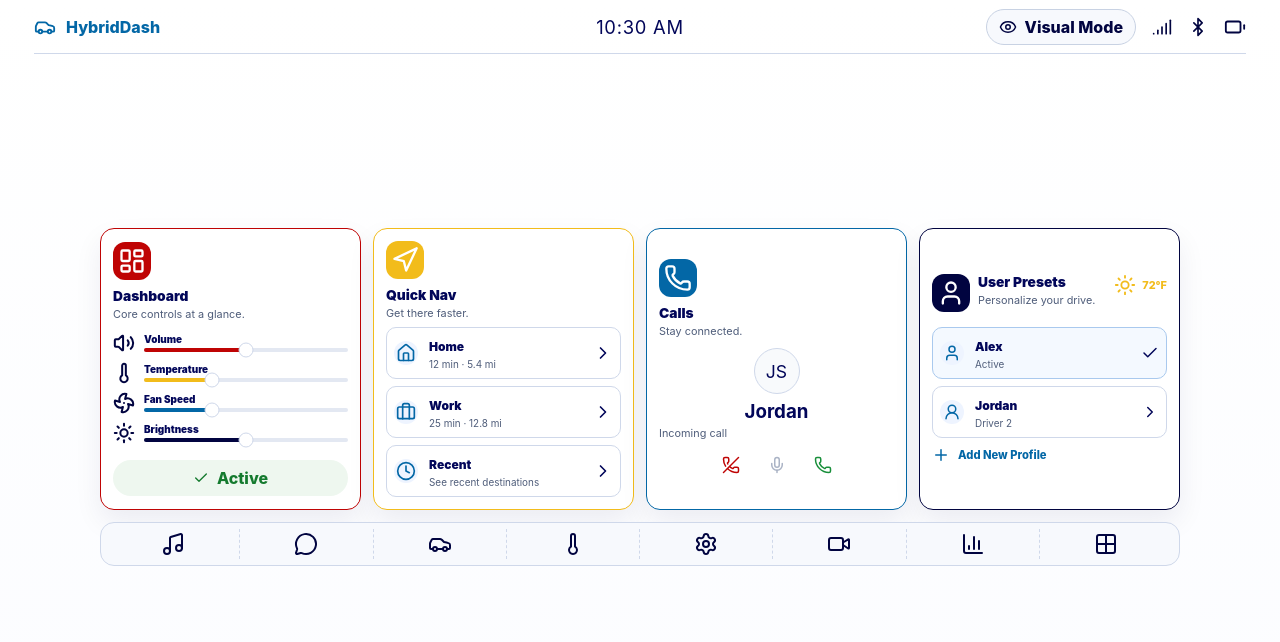
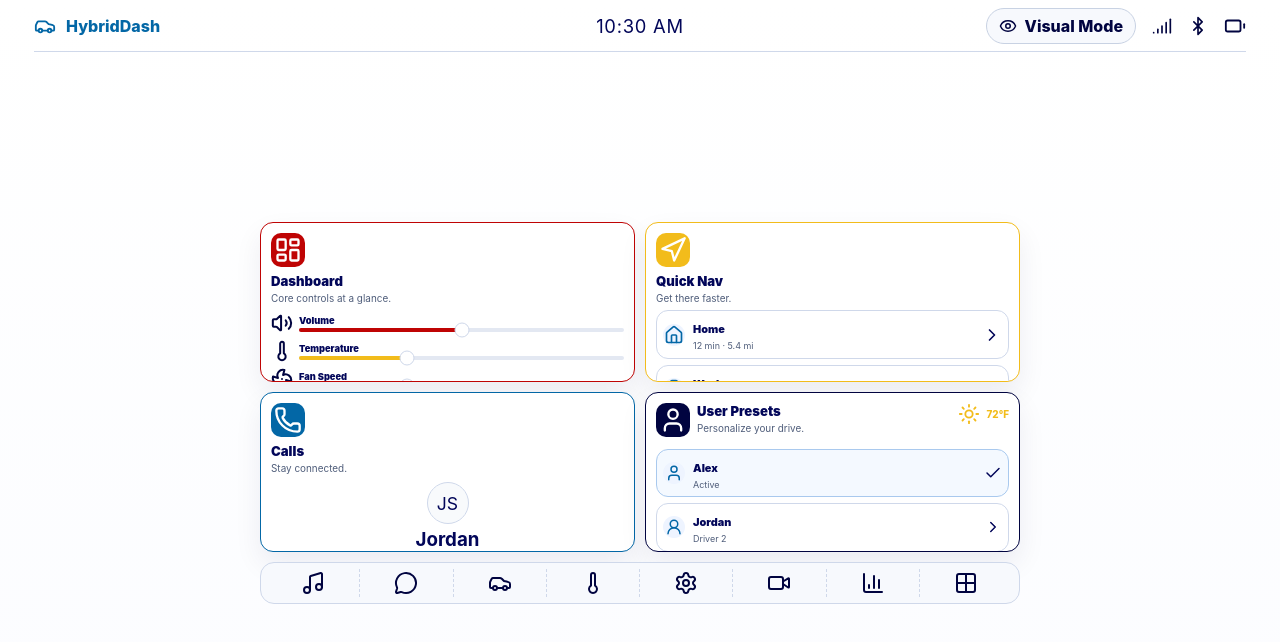
Before and after one commit to ananyamhetras/HybridCarDash, a React (Vite) app: page / in a window 1280 px wide. Shown: the top 642 px of the page. Built offline with nearby package versions, Linux system fonts and the light colour scheme.

Commit message:
Change CSS for layout/responsiveness 2

```diff
--- a/src/styles.css
+++ b/src/styles.css
@@ -913,9 +913,9 @@ svg {
   }
 }
 
-/* iPad/tablet landscape fix */
+/* tablet landscape fix — keep 2x2, just compress */
 
-@media (orientation: landscape) and (max-height: 820px) {
+@media (orientation: landscape) and (min-width: 721px) and (max-height: 820px) {
   body {
     overflow: hidden;
   }
@@ -924,179 +924,179 @@ svg {
     width: 100vw;
     height: 100dvh;
     overflow: hidden;
-    padding: 0 clamp(18px, 3vw, 34px) 16px;
+    padding: 0 clamp(18px, 3vw, 34px) 14px;
   }
 
   .topBar {
-    height: 54px;
-    flex-shrink: 0;
+    height: 52px;
   }
 
   .overviewScreen {
-    height: calc(100dvh - 54px - 16px);
+    height: calc(100dvh - 52px - 14px);
     justify-content: center;
-    gap: 12px;
+    gap: 10px;
   }
 
   .primaryGrid {
-    max-width: 1080px;
-    grid-template-columns: repeat(4, minmax(0, 1fr));
-    gap: 12px;
+    max-width: 760px;
+    grid-template-columns: repeat(2, minmax(0, 1fr));
+    gap: 10px;
   }
 
   .primaryTile {
-    min-height: 178px;
-    padding: 12px;
-    border-radius: 14px;
+    min-height: 150px;
+    max-height: 160px;
+    padding: 10px;
+    border-radius: 13px;
+    overflow: hidden;
   }
 
   .tileIcon {
-    width: 38px;
-    height: 38px;
-    border-radius: 12px;
-    margin-bottom: 8px;
+    width: 34px;
+    height: 34px;
+    border-radius: 10px;
+    margin-bottom: 6px;
   }
 
   .primaryTile h2 {
-    font-size: 0.86rem;
+    font-size: 0.82rem;
   }
 
   .primaryTile p {
-    font-size: 0.68rem;
-    line-height: 1.2;
+    font-size: 0.62rem;
+    line-height: 1.15;
   }
 
   .dashboardMini {
-    margin-top: 10px;
-    gap: 8px;
+    margin-top: 8px;
+    gap: 6px;
   }
 
   .controlLine {
-    grid-template-columns: 24px 1fr;
-    gap: 7px;
+    grid-template-columns: 22px 1fr;
+    gap: 6px;
   }
 
   .controlLine strong {
-    font-size: 0.62rem;
-    margin-bottom: 3px;
+    font-size: 0.58rem;
+    margin-bottom: 2px;
   }
 
   .routeMini,
   .driverPreview {
-    grid-template-columns: 28px 1fr auto;
-    gap: 7px;
-    padding: 7px;
-    margin-top: 7px;
-    border-radius: 10px;
+    padding: 6px;
+    margin-top: 6px;
+    gap: 6px;
+    grid-template-columns: 24px 1fr auto;
   }
 
   .routeMini span,
   .driverPreview span {
-    width: 24px;
-    height: 24px;
+    width: 22px;
+    height: 22px;
   }
 
   .routeMini strong,
   .driverPreview strong {
-    font-size: 0.75rem;
+    font-size: 0.68rem;
   }
 
   .routeMini p,
   .driverPreview p {
+    font-size: 0.56rem;
+  }
+
+  .callerCircle {
+    width: 42px;
+    height: 42px;
+    margin: 8px auto 4px;
+  }
+
+  .callActions {
+    gap: 16px;
+    margin-top: 8px;
+  }
+
+  .callDot {
+    width: 26px;
+    height: 26px;
+  }
+
+  .presetTop {
+    grid-template-columns: 34px 1fr auto;
+    gap: 7px;
+  }
+
+  .weather,
+  .addProfile {
     font-size: 0.62rem;
   }
 
-  .callerCircle {
-    width: 46px;
-    height: 46px;
-    margin: 10px auto 6px;
+  .supportDock {
+    max-width: 760px;
+    min-height: 54px;
   }
 
-  .callActions {
-    gap: 18px;
-    margin-top: 10px;
-  }
-
-  .callDot {
-    width: 28px;
-    height: 28px;
-  }
-
-  .presetTop {
-    grid-template-columns: 38px 1fr auto;
-    gap: 8px;
-  }
-
-  .weather {
-    font-size: 0.68rem;
-  }
-
-  .addProfile {
-    margin-top: 8px;
-    font-size: 0.7rem;
-  }
-
-  .supportDock {
-    max-width: 1080px;
-    min-height: 88px;
+  .supportDock.open {
+    min-height: 100px;
   }
 
   .supportStrip {
-    min-height: 44px;
+    min-height: 42px;
   }
 
   .supportStrip span {
-    min-height: 30px;
+    min-height: 28px;
   }
 
   .expandedSupportPanel {
-    padding: 8px;
+    padding: 7px;
   }
 
   .expandedPanelHeader {
-    margin-bottom: 6px;
-    font-size: 0.72rem;
+    margin-bottom: 5px;
+    font-size: 0.68rem;
   }
 
   .expandedPanelHeader button,
   .collapseButton {
-    padding: 4px 10px;
-    font-size: 0.68rem;
+    padding: 4px 9px;
+    font-size: 0.64rem;
   }
 
   .moduleGrid {
     grid-template-columns: repeat(8, minmax(0, 1fr));
-    gap: 6px;
+    gap: 5px;
   }
 
   .moduleTile {
-    min-height: 64px;
-    padding: 6px;
-    border-radius: 9px;
+    min-height: 58px;
+    padding: 5px;
+    border-radius: 8px;
   }
 
   .moduleHeader {
-    gap: 5px;
+    gap: 4px;
   }
 
   .moduleHeader span {
-    width: 19px;
-    height: 19px;
-    border-radius: 6px;
+    width: 17px;
+    height: 17px;
+    border-radius: 5px;
   }
 
   .moduleHeader h3 {
-    font-size: 0.52rem;
+    font-size: 0.48rem;
   }
 
   .moduleTile p {
-    font-size: 0.48rem;
-    line-height: 1.1;
-    margin-top: 3px;
+    font-size: 0.44rem;
+    line-height: 1.05;
+    margin-top: 2px;
   }
 
   .moduleTile strong {
-    font-size: 0.54rem;
+    font-size: 0.5rem;
     margin-top: 2px;
   }
 }
```
